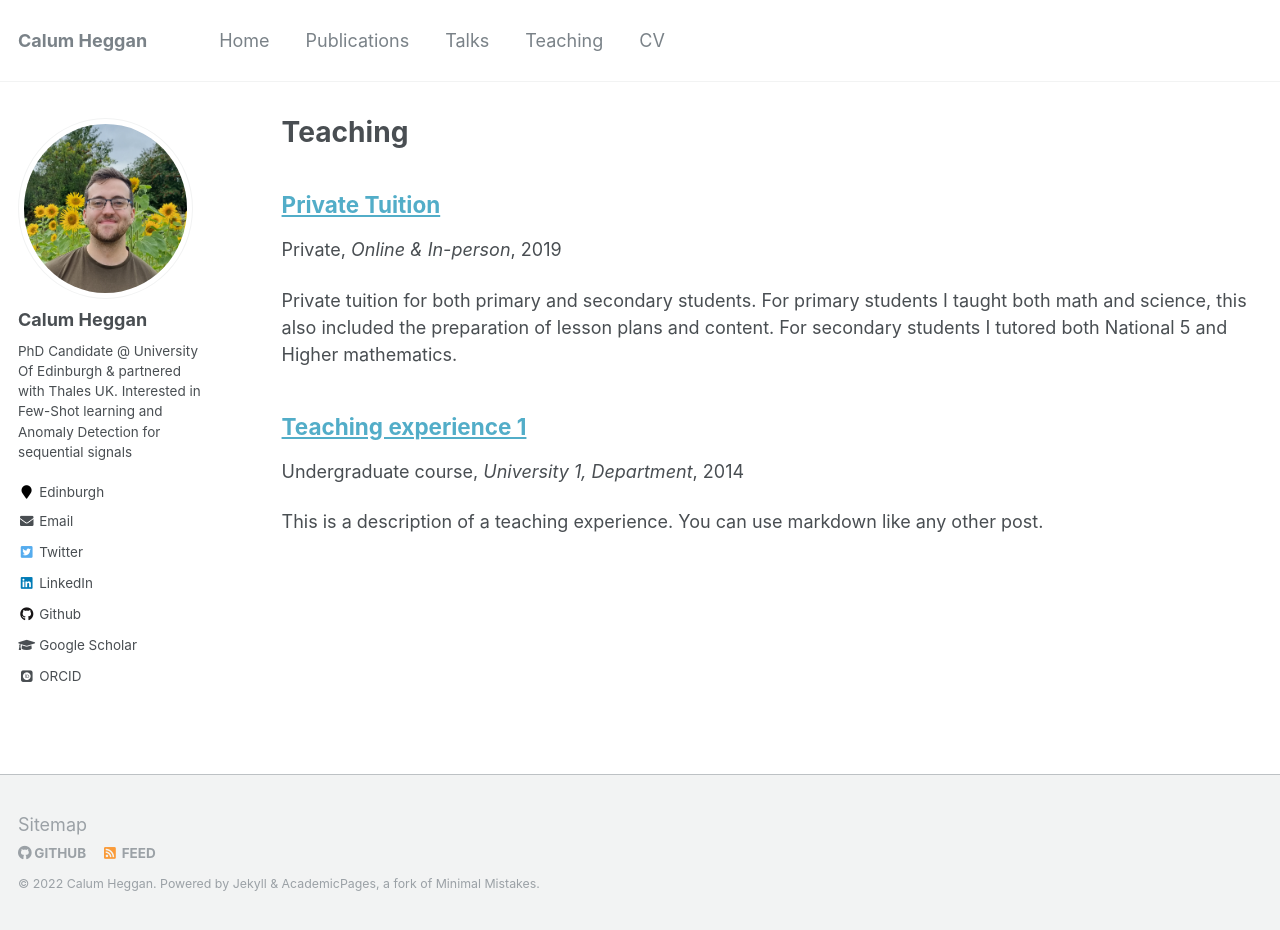
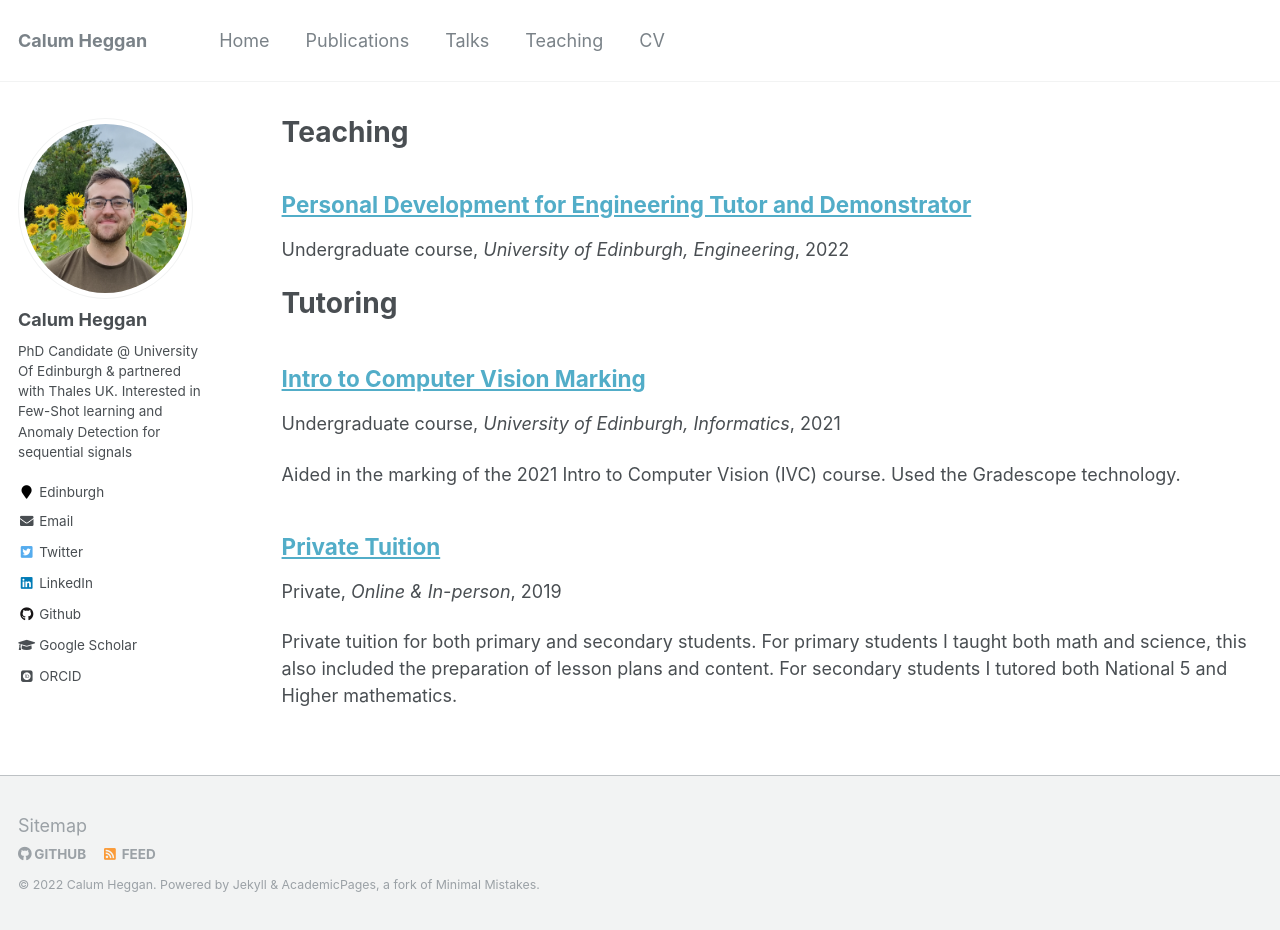
Before and after one commit to CHeggan/CHeggan.github.io, a Jekyll site: the page built from _pages/teaching.html, in a window 1280 px wide and 930 px high. Built offline with Jekyll 4.4.1, drawn with Linux system fonts in a browser that asks for light colours; some web fonts are replaced.

Commit message:
teaching

```diff
--- a/_teaching/2014-spring-teaching-1.md
+++ /dev/null
@@ -1,20 +0,0 @@
----
-title: "Teaching experience 1"
-collection: teaching
-type: "Undergraduate course"
-permalink: /teaching/2014-spring-teaching-1
-venue: "University 1, Department"
-date: 2014-01-01
-location: "City, Country"
----
-
-This is a description of a teaching experience. You can use markdown like any other post.
-
-Heading 1
-======
-
-Heading 2
-======
-
-Heading 3
-======
--- /dev/null
+++ b/_teaching/IVC_marking_2021.md
@@ -0,0 +1,10 @@
+---
+title: "Intro to Computer Vision Marking"
+collection: teaching
+type: "Undergraduate course"
+venue: "University of Edinburgh, Informatics"
+date: 2021-05-01
+location: "Edinburgh"
+---
+
+Aided in the marking of the 2021 Intro to Computer Vision (IVC) course. Used the Gradescope technology.
--- /dev/null
+++ b/_teaching/PDE2_2022.md
@@ -0,0 +1,14 @@
+---
+title: "Personal Development for Engineering Tutor and Demonstrator"
+collection: teaching
+type: "Undergraduate course"
+venue: "University of Edinburgh, Engineering"
+date: 2022-01-18
+location: "Edinburgh"
+---
+
+Tutoring
+======
+
+Marking
+======
```
Also changed, not shown: _teaching/pre_phd.md (+0 -1 lines).
